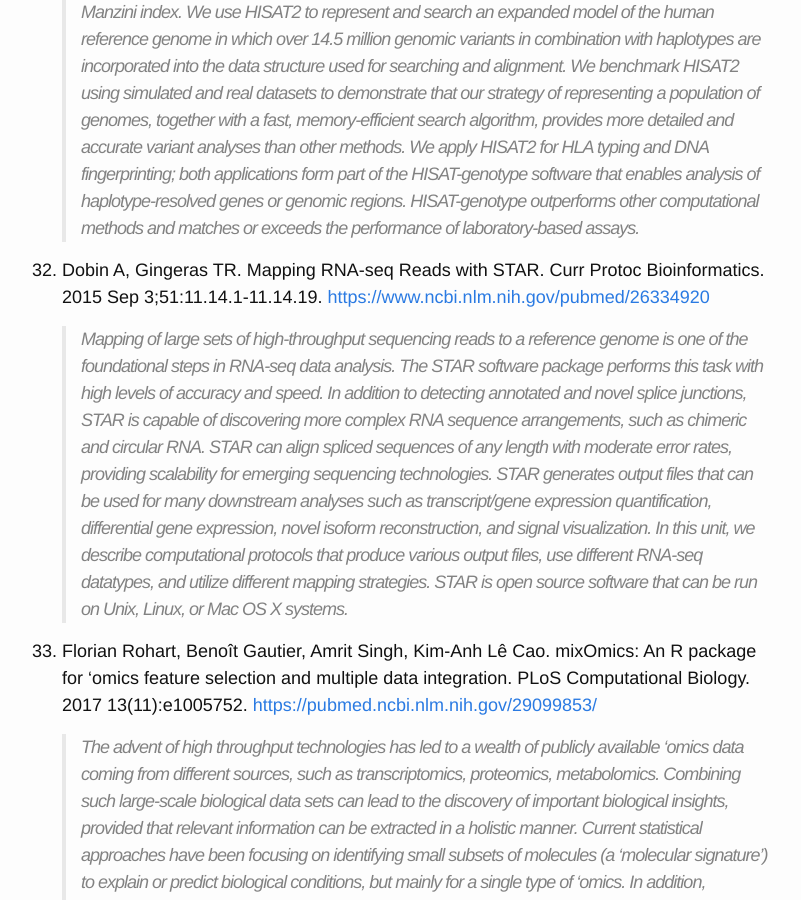
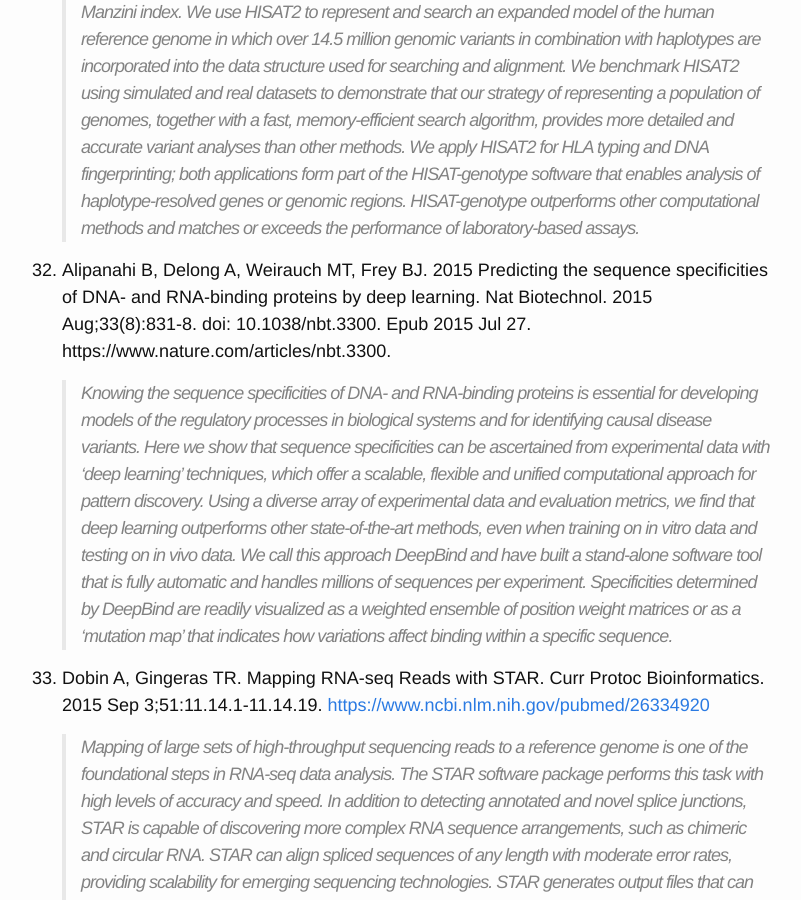
Before and after one commit to dcmb-courses/bioinf602-603, a Jekyll site: the page built from Genomics.md, in a window 1280 px wide and 900 px high, scrolled down 11829 px. Shown: the whole window, without its empty margins (238-1039 px from the left). Built offline with Jekyll 4.4.1, drawn with Linux system fonts in a browser that asks for light colours.

Commit message:
Update Genomics.md

```diff
--- a/Genomics.md
+++ b/Genomics.md
@@ -141,6 +141,10 @@ Aug;37(8):907-915.
 
    >The human reference genome represents only a small number of individuals, which limits its usefulness for genotyping. We present a method named HISAT2 (hierarchical indexing for spliced alignment of transcripts 2) that can align both DNA and RNA sequences using a graph Ferragina Manzini index. We use HISAT2 to represent and search an expanded model of the human reference genome in which over 14.5 million genomic variants in combination with haplotypes are incorporated into the data structure used for searching and alignment. We benchmark HISAT2 using simulated and real datasets to demonstrate that our strategy of representing a population of genomes, together with a fast, memory-efficient search algorithm, provides more detailed and accurate variant analyses than other methods. We apply HISAT2 for HLA typing and DNA fingerprinting; both applications form part of the HISAT-genotype software that enables analysis of haplotype-resolved genes or genomic regions. HISAT-genotype outperforms other computational methods and matches or exceeds the performance of laboratory-based assays.
 
+1. Alipanahi B, Delong A, Weirauch MT, Frey BJ.  2015 Predicting the sequence specificities of DNA- and RNA-binding proteins by deep learning. Nat Biotechnol. 2015 Aug;33(8):831-8. doi: 10.1038/nbt.3300. Epub 2015 Jul 27. https://www.nature.com/articles/nbt.3300.
+
+      >Knowing the sequence specificities of DNA- and RNA-binding proteins is essential for developing models of the regulatory processes in biological systems and for identifying causal disease variants. Here we show that sequence specificities can be ascertained from experimental data with 'deep learning' techniques, which offer a scalable, flexible and unified computational approach for pattern discovery. Using a diverse array of experimental data and evaluation metrics, we find that deep learning outperforms other state-of-the-art methods, even when training on in vitro data and testing on in vivo data. We call this approach DeepBind and have built a stand-alone software tool that is fully automatic and handles millions of sequences per experiment. Specificities determined by DeepBind are readily visualized as a weighted ensemble of position weight matrices or as a 'mutation map' that indicates how variations affect binding within a specific sequence.
+
 1. Dobin A, Gingeras TR. Mapping RNA-seq Reads with STAR. Curr Protoc
 Bioinformatics. 2015 Sep 3;51:11.14.1-11.14.19.
 [https://www.ncbi.nlm.nih.gov/pubmed/26334920](https://www.ncbi.nlm.nih.gov/pubmed/26334920)
```
